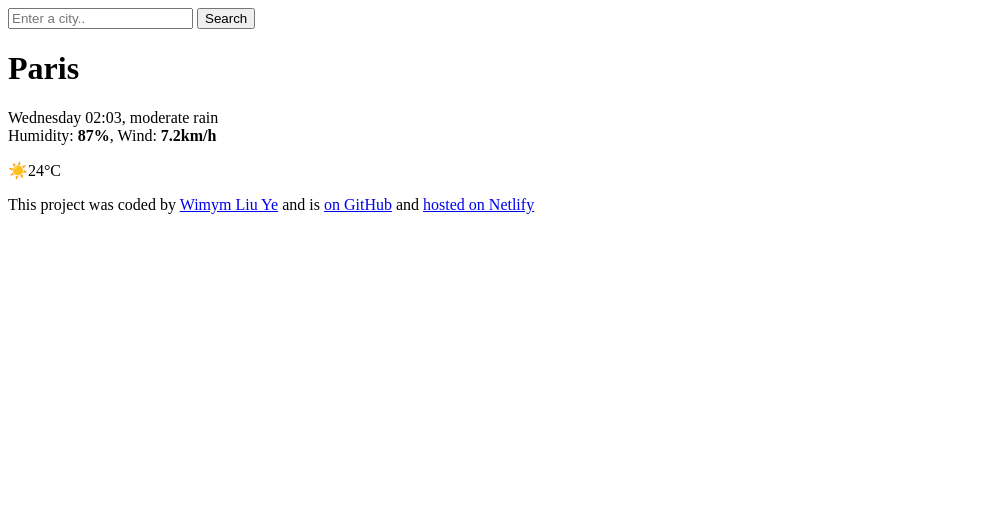
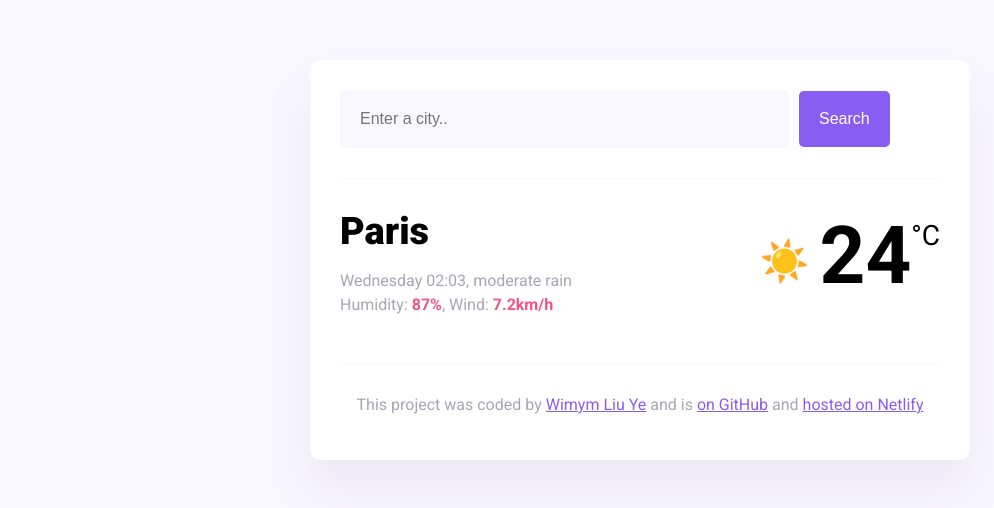
Before and after one commit to wliuye/SheCodes-Hosting-homework, a plain HTML site: page index.html in a window 1280 px wide. Shown: the whole page, without its empty margins (0-994 px from the left). Drawn offline with nearby package versions, Linux system fonts and the light colour scheme.

Commit message:
fixed css link

```diff
--- a/index.html
+++ b/index.html
@@ -10,9 +10,8 @@
       rel="stylesheet"
     />
     <script src="https://cdn.jsdelivr.net/npm/axios@1.1.2/dist/axios.min.js"></script>
-    <link rel="stylesheet" href="src/styles.css" />
+    <link rel="stylesheet" href="src/style.css" />
     <title>My weather application</title>
-    <syle src="src/style.css"></style>
   </head>
   <body>
     <div class="weather-app">
```
